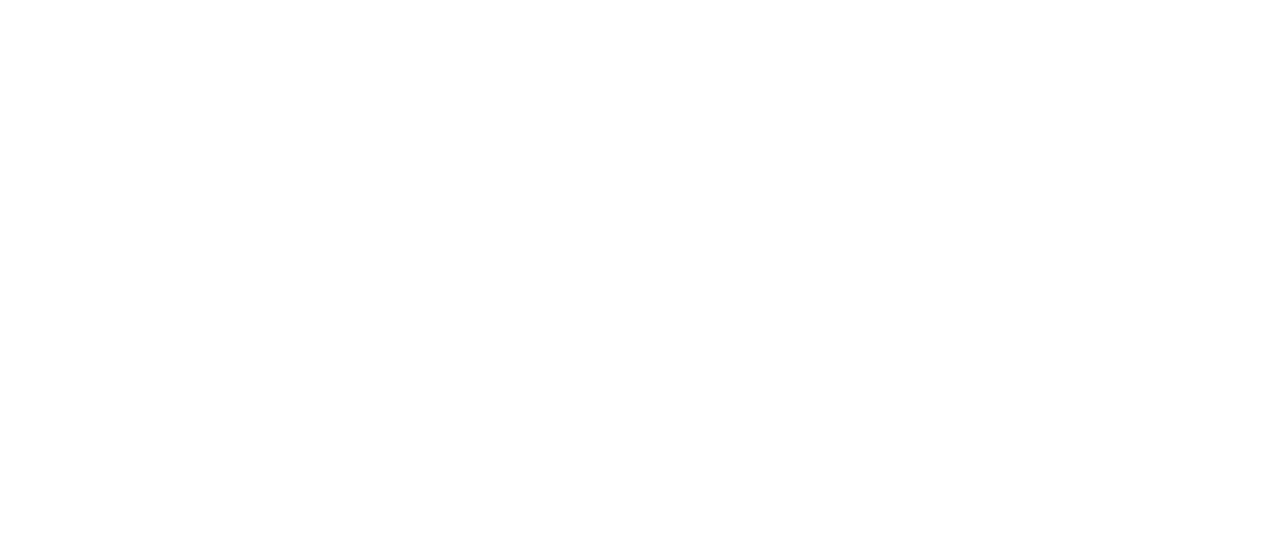
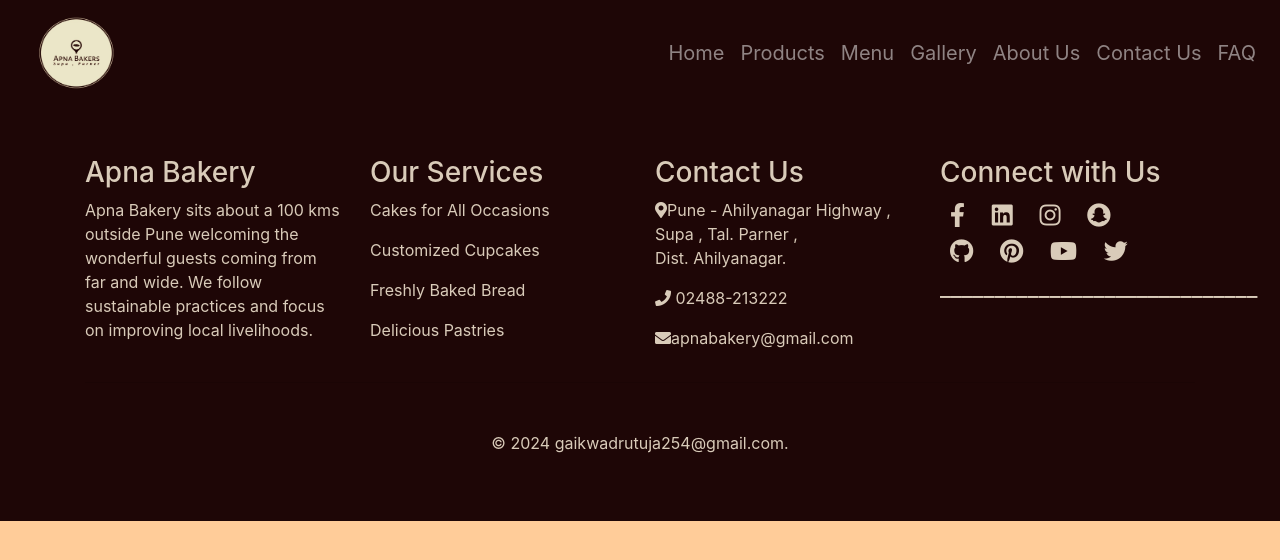
Before and after one commit to rutuja091/bakery-website, a plain HTML site: page pages/about.html in a window 1280 px wide. Drawn offline with nearby package versions, Linux system fonts and the light colour scheme.

Commit message:
add header footer in about page

```diff
--- a/pages/about.html
+++ b/pages/about.html
@@ -0,0 +1,147 @@
+<!DOCTYPE html>
+<html lang="en">
+<head>
+  <meta charset="UTF-8">
+  <meta name="viewport" content="width=device-width, initial-scale=1.0">
+  <title>bakery</title>
+  <link rel="preconnect" href="https://fonts.gstatic.com" crossorigin>
+  <!-- Bootstrap CSS -->
+  <link href="https://stackpath.bootstrapcdn.com/bootstrap/4.5.2/css/bootstrap.min.css" rel="stylesheet">
+   <!-- Font Awesome Icons -->
+   <link href="https://cdnjs.cloudflare.com/ajax/libs/font-awesome/5.15.4/css/all.min.css" rel="stylesheet">
+   <!-- CSS -->
+  <link href="..\css\contact.css" rel="stylesheet">
+  <style>
+
+    .navbar {
+      background-color: transparent;
+    }
+    .navbar-brand {
+    font-size: 30px;
+      font-weight: bold;
+    }
+    .navbar-nav .nav-link {
+      color:#d9cbb9;;
+      transition: all 0.3s ease;
+      font-size: 20px;
+    }
+
+    /* Custom CSS for styling */
+    .footer {
+      padding: 50px 0;
+
+    }
+    .social-icons {
+      font-size: 24px;
+    }
+
+    .social-icons a {
+      color: #d9cbb9;
+      margin: 0 10px;
+      transition: color 0.3s ease;
+    }
+    .social-icons a:hover {
+      color: #301b1a;
+    }
+
+  </style>
+</head>
+<body  style="background-color: #ffcc99">
+  <nav class="navbar navbar-expand-lg navbar-dark"style=" background-color: rgb(30, 6, 6); color:#d9cbb9;">
+    <a class="navbar-brand" href="#">
+      <img src="..\images\logo.png" width="120" height="80" class="d-inline-block align-top" alt="Logo">
+    </a>
+    <button class="navbar-toggler" type="button" data-toggle="collapse" data-target="#navbarSupportedContent" aria-controls="navbarSupportedContent" aria-expanded="false" aria-label="Toggle navigation">
+      <span class="navbar-toggler-icon"></span>
+    </button>
+
+    <div class="collapse navbar-collapse justify-content-end" id="navbarSupportedContent">
+      <ul class="navbar-nav ml-auto">
+        <li class="nav-item ">
+          <a class="nav-link" href="#">Home</a>
+        </li>
+        <li class="nav-item">
+          <a class="nav-link" href="#">Products</a>
+        </li>
+        <li class="nav-item">
+            <a class="nav-link" href="#">Menu</a>
+          </li>
+          <li class="nav-item">
+            <a class="nav-link" href="#">Gallery</a>
+          </li>
+        <li class="nav-item">
+          <a class="nav-link" href="#">About Us</a>
+        </li>
+        <li class="nav-item">
+          <a class="nav-link" href=".\pages\contact.html">Contact Us</a>
+        </li>
+        <li class="nav-item">
+            <a class="nav-link" href="#">FAQ</a>
+          </li>
+      </ul>
+    </div>
+  </nav>
+
+
+
+  <!-- Footer -->
+  <footer class="footer"  style=" background-color: rgb(30, 6, 6); color:#d9cbb9;">
+    <div class="container">
+      <div class="row">
+        <div class="col-md-3 footer-content ">
+          <h3>Apna Bakery</h3>
+          <p><i class=""></i>Apna Bakery sits about a 100 kms outside Pune welcoming the wonderful guests
+            coming from far and wide. We follow sustainable practices and focus on improving local livelihoods.
+          </p>
+
+        </div>
+        <div class="col-md-3 footer-content ">
+          <h3>Our Services</h3>
+          <p><i class=""></i>Cakes for All Occasions</p>
+          <p><i class=""></i> Customized Cupcakes</p>
+          <p><i class=""></i>Freshly Baked Bread</p>
+          <p><i class=""></i>Delicious Pastries</p>
+
+        </div>
+        <div class="col-md-3 footer-content ">
+          <h3>Contact Us</h3>
+          <p><i class="fas fa-map-marker-alt"></i>Pune - Ahilyanagar Highway , <br>Supa , Tal. Parner , <br> Dist. Ahilyanagar.
+          </p>
+          <p><i class="fas fa-phone"></i> 02488-213222</p>
+          <p><i class="fas fa-envelope"></i>apnabakery@gmail.com</p>
+        </div>
+
+
+        <div class="col-md-3 footer-content ">
+          <h3>Connect with Us</h3>
+          <!-- Social Media Icons -->
+          <div class="social-icons">
+            <a href="#" class="facebook"><i class="fab fa-facebook-f"></i></a>
+            <a href="#" class="twitter"><i class="fab fa-linkedin"></i></a>
+            <a href="#" class="instagram"><i class="fab fa-instagram"></i></a>
+            <a href="#" class="pinterest"><i class="fab fa-snapchat"></i></a><br>
+            <a href="#" class="pinterest"><i class="fab fa-github"></i></a>
+            <a href="#" class="pinterest"><i class="fab fa-pinterest"></i></a>
+            <a href="#" class="pinterest"><i class="fab fa-youtube"></i></a>
+            <a href="#" class="pinterest"><i class="fab fa-twitter"></i></a>
+            <p>_____________________________</p>
+        </div>
+      </div>
+    </div><hr>
+    <div class="container text-center mt-5 " style=" color:#d9cbb9;">
+      <p>&copy; 2024 gaikwadrutuja254@gmail.com.</p>
+    </div>
+  </footer>
+
+
+
+  <!-- Bootstrap JS (optional) -->
+  <script src="https://stackpath.bootstrapcdn.com/bootstrap/4.5.2/js/bootstrap.min.js"></script>
+
+
+  <script src="https://code.jquery.com/jquery-3.5.1.slim.min.js"></script>
+  <script src="https://cdn.jsdelivr.net/npm/@popperjs/core@2.5.4/dist/umd/popper.min.js"></script>
+  <script src="https://stackpath.bootstrapcdn.com/bootstrap/4.5.2/js/bootstrap.min.js"></script>
+  <script src="..\js\contact.js"></script>
+</body>
+</html>
```
Also changed, not shown: index.html (+5 -2 lines), pages/contact.html (+4 -0 lines).
